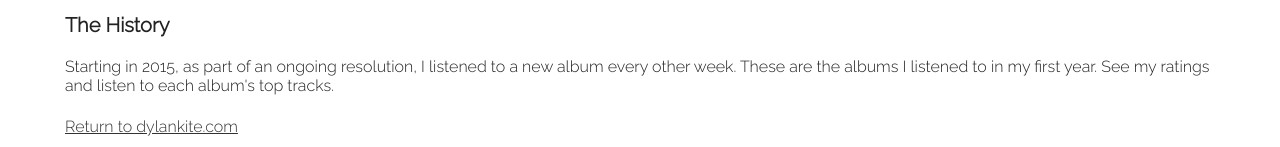
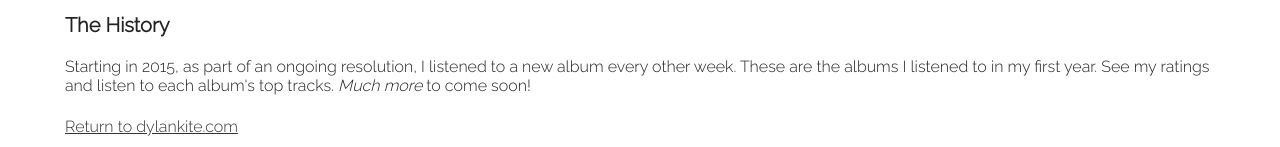
Before and after one commit to dmkite/musicproject, a plain HTML site: page index.html in a window 1280 px wide. Shown: the part 150-297 px from the top of the page. Drawn offline with Linux system fonts and the light colour scheme.

Commit message:
added teaser text

```diff
--- a/index.html
+++ b/index.html
@@ -29,7 +29,7 @@
 </header>
 <aside>
   <h2>The History</h2>
-  <p>Starting in 2015, as part of an ongoing resolution, I listened to a new album every other week. These are the albums I listened to in my first year. See my ratings and listen to each album's top tracks.</p>
+  <p>Starting in 2015, as part of an ongoing resolution, I listened to a new album every other week. These are the albums I listened to in my first year. See my ratings and listen to each album's top tracks. <i>Much more</i> to come soon!</p>
   <a href="../">Return to dylankite.com</a>
 </aside>
 <main>
```
